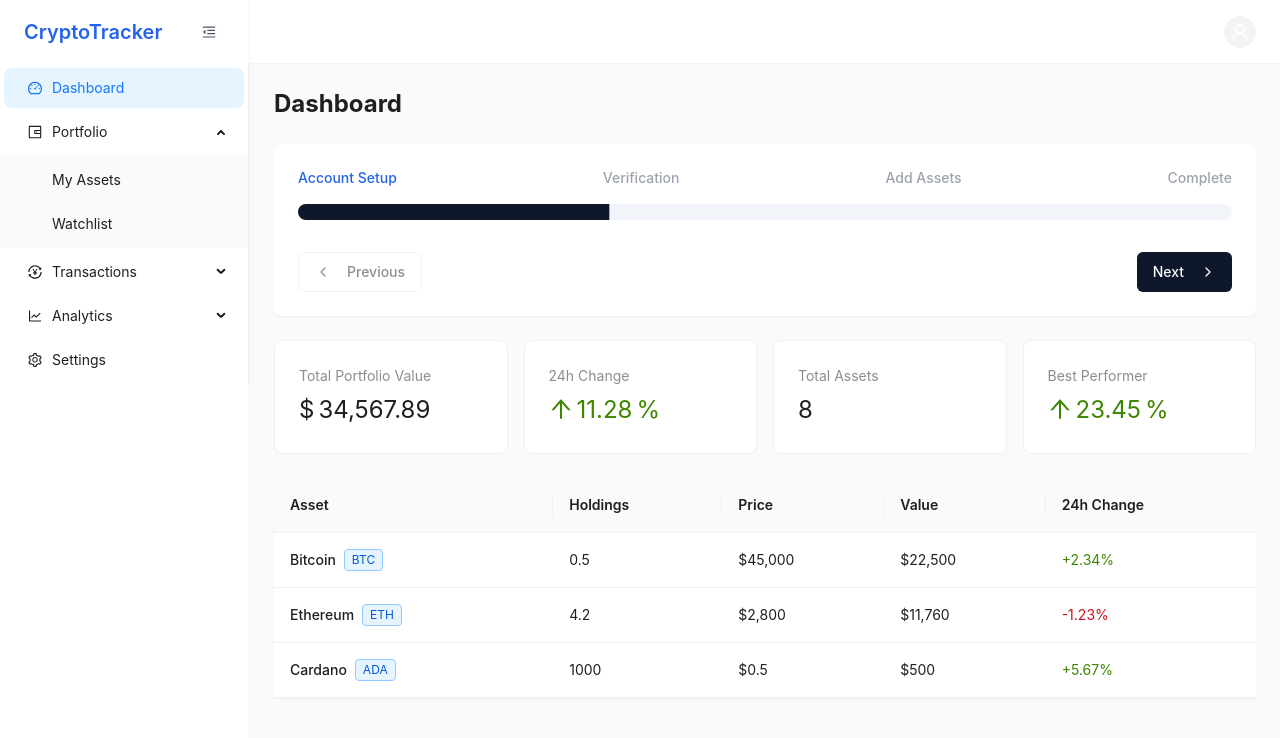
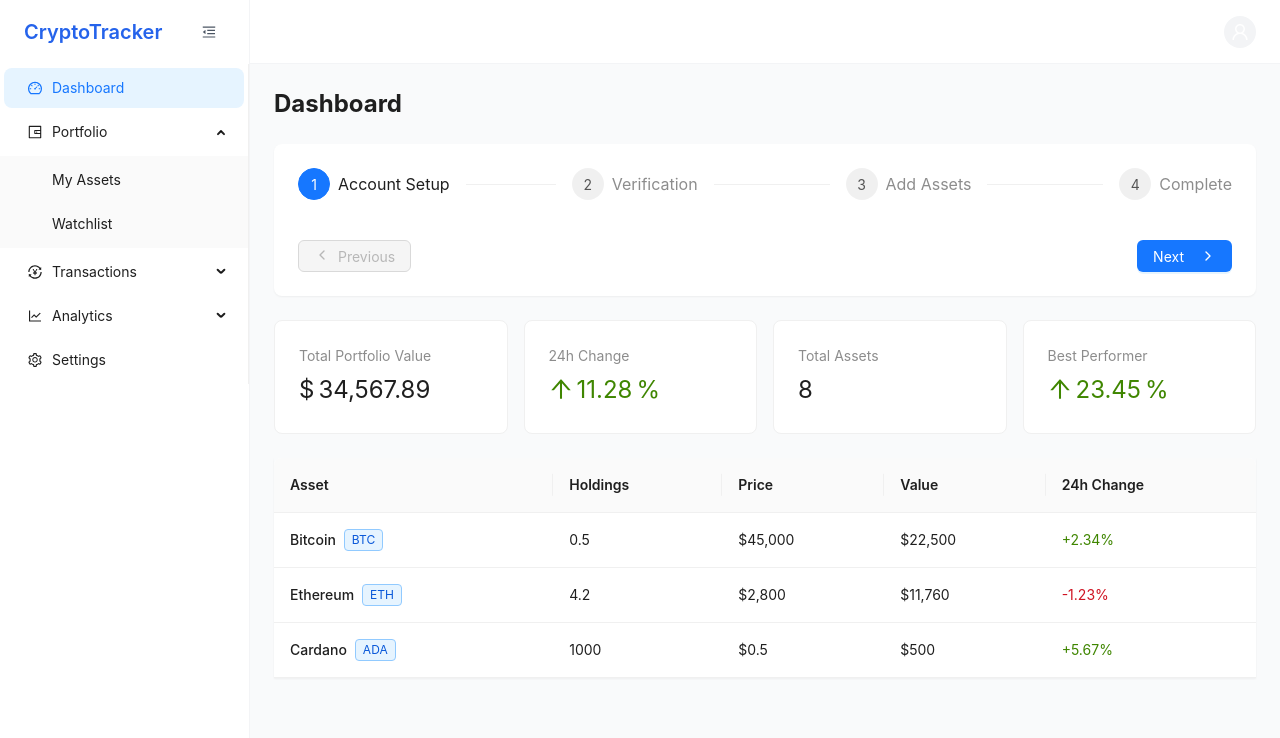
Before and after one commit to lovable-haiek/ant-crypto-radar, a React (Vite) app: page / in a window 1280 px wide. Shown: the top 738 px of the page. Built offline with nearby package versions, Linux system fonts and the light colour scheme.

Commit message:
Refactor: Use Ant Design Steps component

```diff
--- a/src/components/StepBar.tsx
+++ b/src/components/StepBar.tsx
@@ -1,55 +1,45 @@
 
 import React from 'react';
-import { Progress } from './ui/progress';
-import { Button } from './ui/button';
+import { Steps, Button } from 'antd';
 import { ChevronLeft, ChevronRight } from 'lucide-react';
 
 const steps = ['Account Setup', 'Verification', 'Add Assets', 'Complete'];
 
 const StepBar = () => {
-  const [currentStep, setCurrentStep] = React.useState(1);
-  const progress = (currentStep / (steps.length - 1)) * 100;
+  const [currentStep, setCurrentStep] = React.useState(0);
 
   const handleNext = () => {
-    if (currentStep < steps.length) {
+    if (currentStep < steps.length - 1) {
       setCurrentStep(prev => prev + 1);
     }
   };
 
   const handlePrev = () => {
-    if (currentStep > 1) {
+    if (currentStep > 0) {
       setCurrentStep(prev => prev - 1);
     }
   };
 
   return (
-    <div className="w-full space-y-4 bg-white p-6 rounded-lg shadow-sm">
-      <div className="flex justify-between mb-2">
-        {steps.map((step, index) => (
-          <div
-            key={step}
-            className={`text-sm font-medium ${
-              index + 1 <= currentStep ? 'text-blue-600' : 'text-gray-400'
-            }`}
-          >
-            {step}
-          </div>
-        ))}
-      </div>
-      <Progress value={progress} className="w-full" />
+    <div className="w-full bg-white p-6 rounded-lg shadow-sm space-y-6">
+      <Steps
+        current={currentStep}
+        items={steps.map(title => ({ title }))}
+      />
       <div className="flex justify-between pt-4">
         <Button
-          variant="outline"
           onClick={handlePrev}
-          disabled={currentStep === 1}
+          disabled={currentStep === 0}
+          icon={<ChevronLeft className="h-4 w-4" />}
         >
-          <ChevronLeft className="mr-2 h-4 w-4" /> Previous
+          Previous
         </Button>
         <Button
+          type="primary"
           onClick={handleNext}
-          disabled={currentStep === steps.length}
+          disabled={currentStep === steps.length - 1}
         >
-          Next <ChevronRight className="ml-2 h-4 w-4" />
+          Next <ChevronRight className="h-4 w-4 ml-2" />
         </Button>
       </div>
     </div>
```
